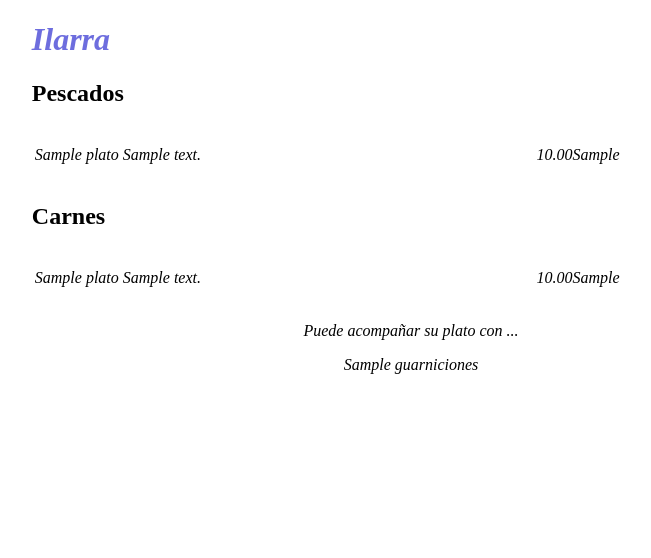
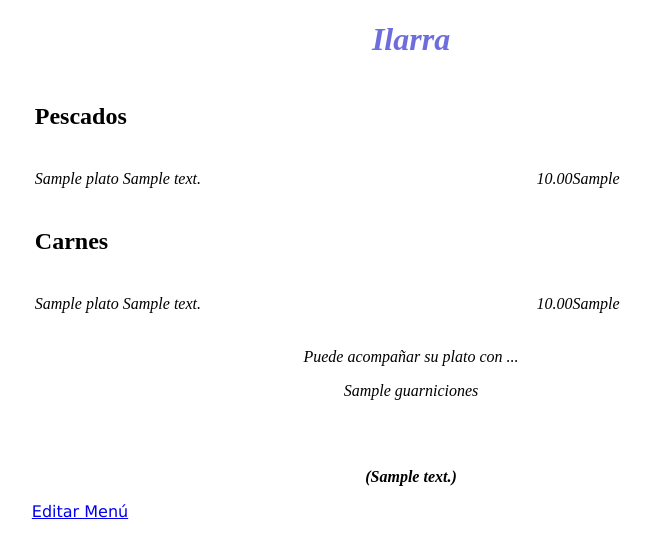
Before and after one commit to meyling83/Menu-Ilarra, a Flask app: template templates/menu.html in a window 1280 px wide. Shown: the top 558 px of the page, without its empty margins (229-880 px from the left). Run offline with Flask 3, Linux system fonts and the light colour scheme; the template is opened without the code that fills it: most values are stand-ins (such as "Sample title", 1, 10 or a date in 2020).

Commit message:
Update menu.html

```diff
--- a/templates/menu.html
+++ b/templates/menu.html
@@ -10,12 +10,26 @@
 <body>
 
     <div class="contenedor">
+        <div class="centrado">
+            <h1>Ilarra</h1>
+        </div>
 
-        <h1>Ilarra</h1>
+        <table>
+        <tr>
+            <td colspan=2><h2>Pescados</h2> </td>
+        </tr>
+        <tr>
+            {%for plato in pescados%}
 
-        <h2>Pescados</h2>
-        <table>
-            {%for plato in pescados%}
+            <td><p>{{plato.nombre}} {{plato.descripcion}}</p></td>
+            <td><p>{{"%.2f" % plato.precio}}{{plato.um}}</p></td>
+
+        </tr>
+        {% endfor %}
+        <tr>
+            <td colspan=2><h2>Carnes</h2> </td>
+        </tr>
+        {%for plato in carnes%}
         <tr>
             <td><p>{{plato.nombre}} {{plato.descripcion}}</p></td>
             <td><p>{{"%.2f" % plato.precio}}{{plato.um}}</p></td>
@@ -23,22 +37,23 @@
         </tr>
         {% endfor %}
         </table>
-        <h2>Carnes</h2>
-        <table>
-            {%for plato in carnes%}
-        <tr>
-            <td><p>{{plato.nombre}} {{plato.descripcion}}</p></td>
-            <td><p>{{"%.2f" % plato.precio}}{{plato.um}}</p></td>
 
-        </tr>
-        {% endfor %}
-        </table>
         <div class="centrado">
             <p>Puede acompañar su plato con ...</p>
 
             <p>{{guarniciones}}</p>
 
         </div>
+        <br>
+        <br>
+        <div class="centrado">
+            {%for plato in sugerencias%}
+            <p class="resaltado">({{plato.descripcion}})</p>
+            {% endfor %}
+
+
+        </div>
+        <a href="/lista_platos">Editar Menú</a>
     </div>
 
 </body>
```
